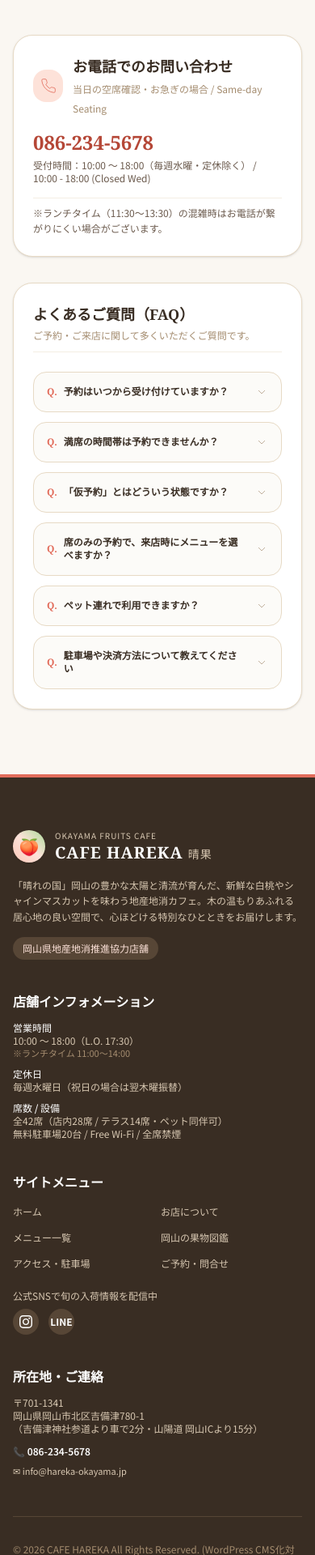
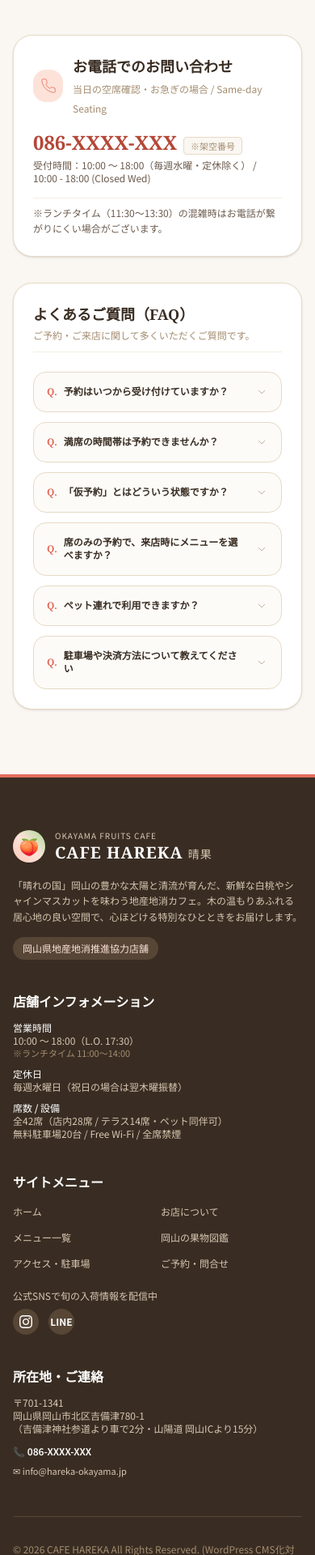
Before and after one commit to ikeda-haruka/okayamaCafe, a WordPress theme: template wordpress-theme/hareka-theme/page-contact.php in a window 390 px wide. Shown: the part 2545-4465 px from the top of the page at 81% size. Run offline with PHP 8.4 and a stand-in for WordPress, Linux system fonts and the light colour scheme; the site name, menu and one post (Sample post) are stand-ins, and other content is empty; style sheets or scripts are compiled from the project's sources.

Commit message:
fix: 実在番号への誤発信防止のため店舗電話番号を086-XXXX-XXX（架空表記）に変更 Fixes #9

```diff
--- a/wordpress-theme/hareka-theme/assets/js/main.js
+++ b/wordpress-theme/hareka-theme/assets/js/main.js
@@ -251,8 +251,8 @@ document.addEventListener('DOMContentLoaded', function () {
         }
         if (bookingCompleteDesc) {
             bookingCompleteDesc.textContent = lang === 'ja'
-                ? 'ご入力いただいたメールアドレス宛に自動返信メールを送信いたしました。メールが届かない場合は、迷惑メールフォルダをご確認いただくか、店舗（086-234-5678）までお電話ください。'
-                : 'An automated confirmation email has been sent to your inbox. If you do not receive it, please check your spam folder or call us at 086-234-5678.';
+                ? 'ご入力いただいたメールアドレス宛に自動返信メールを送信いたしました。メールが届かない場合は、迷惑メールフォルダをご確認いただくか、店舗（086-XXXX-XXX ※架空番号）までお問い合わせください。'
+                : 'An automated confirmation email has been sent to your inbox. If you do not receive it, please check your spam folder or contact us at 086-XXXX-XXX (*dummy number).';
         }
 
         // スロット再描画
--- a/wordpress-theme/hareka-theme/footer.php
+++ b/wordpress-theme/hareka-theme/footer.php
@@ -80,9 +80,9 @@
               （吉備津神社参道より車で2分・山陽道 岡山ICより15分）
             </p>
             <div class="pt-1">
-              <a href="tel:086-234-5678" class="inline-flex items-center gap-2 text-white font-semibold hover:text-[#f7a48d] transition">
-                📞 086-234-5678
-              </a>
+              <span class="inline-flex items-center gap-2 text-white font-semibold" title="架空の店舗のため、実際のお電話はご利用いただけません">
+                📞 086-XXXX-XXX
+              </span>
             </div>
             <div>
               <a href="mailto:info@hareka-okayama-cafe.example.com" class="text-[#d8c8b2] hover:text-white transition text-[11px]">
@@ -112,10 +112,10 @@
         <span class="text-sm">📍</span>
         <span>アクセス</span>
       </a>
-      <a href="tel:086-234-5678" class="flex flex-col items-center justify-center py-1 rounded-lg text-[11px] font-medium text-[#574636] hover:bg-[#f4eee3]">
+      <button type="button" onclick="alert('【CAFE HAREKA】\n当サイトは架空のポートフォリオ用店舗のため、お電話（086-XXXX-XXX）での通話発信はご利用いただけません。ご予約やお問合せはWebフォームをご利用ください。');" class="flex flex-col items-center justify-center py-1 rounded-lg text-[11px] font-medium text-[#574636] hover:bg-[#f4eee3] cursor-pointer" title="架空の店舗のため、実際のお電話はご利用いただけません">
         <span class="text-sm">📞</span>
         <span>お電話</span>
-      </a>
+      </button>
       <a href="<?php echo esc_url( home_url( '/contact/' ) ); ?>" class="flex flex-col items-center justify-center py-1 rounded-lg text-[11px] font-bold bg-gradient-to-r from-[#e26d5c] to-[#b54737] text-white shadow-sm">
         <span class="text-sm">📅</span>
         <span>席予約</span>
--- a/wordpress-theme/hareka-theme/header.php
+++ b/wordpress-theme/hareka-theme/header.php
@@ -112,7 +112,7 @@
         </div>
         <div class="flex items-center gap-4 text-[#d8c8b2]">
           <span>岡山市北区吉備津780</span>
-          <a href="tel:086-234-5678" class="hover:text-white transition">📞 086-234-5678</a>
+          <span class="text-[#fceee9]" title="架空の店舗のため、実際のお電話はご利用いただけません">📞 086-XXXX-XXX</span>
         </div>
       </div>
     </div>
@@ -133,9 +133,9 @@
       <a href="<?php echo esc_url( home_url( '/contact/' ) ); ?>" class="w-full flex items-center justify-center py-3 rounded-xl bg-gradient-to-r from-[#e26d5c] to-[#b54737] text-white font-medium shadow text-sm">
         お席の事前予約・お問い合わせ
       </a>
-      <a href="tel:086-234-5678" class="w-full flex items-center justify-center py-2.5 rounded-xl border border-[#d8c8b2] text-[#574636] font-medium text-sm">
-        📞 お電話：086-234-5678
-      </a>
+      <div class="w-full flex items-center justify-center py-2.5 rounded-xl border border-[#d8c8b2] text-[#574636] font-medium text-sm bg-white/50" title="架空の店舗のため、実際のお電話はご利用いただけません">
+        📞 お電話：086-XXXX-XXX
+      </div>
     </div>
   </div>
 
--- a/wordpress-theme/hareka-theme/page-contact.php
+++ b/wordpress-theme/hareka-theme/page-contact.php
@@ -13,8 +13,8 @@ $faq_items = array(
     array(
         'q_ja' => '予約はいつから受け付けていますか？',
         'q_en' => 'How far in advance can I make a reservation?',
-        'a_ja' => 'ご来店希望日の30日前から、前日の17:00までこちらのWebフォームより受け付けております。当日のご予約や空席確認につきましては、お電話（086-234-5678）にて直接お問い合わせください。',
-        'a_en' => 'We accept online reservations from 30 days up to 1 day prior (until 17:00). For same-day reservations or immediate seat checks, please call us directly (086-234-5678).',
+        'a_ja' => 'ご来店希望日の30日前から、前日の17:00までこちらのWebフォームより受け付けております。当日のご予約や空席確認につきましては、お電話（086-XXXX-XXX ※架空番号）にて直接お問い合わせください。',
+        'a_en' => 'We accept online reservations from 30 days up to 1 day prior (until 17:00). For same-day reservations or immediate seat checks, please call us directly (086-XXXX-XXX *dummy number).',
     ),
     array(
         'q_ja' => '満席の時間帯は予約できませんか？',
@@ -123,7 +123,7 @@ $faq_items = array(
                     </div>
 
                     <p id="booking-complete-desc" class="text-xs text-[#6b5a4d] max-w-md mx-auto leading-relaxed">
-                        ご入力いただいたメールアドレス宛に自動返信メールを送信いたしました。メールが届かない場合は、迷惑メールフォルダをご確認いただくか、店舗（086-234-5678）までお電話ください。
+                        ご入力いただいたメールアドレス宛に自動返信メールを送信いたしました。メールが届かない場合は、迷惑メールフォルダをご確認いただくか、店舗（086-XXXX-XXX ※架空番号）までお問い合わせください。
                     </p>
 
                     <div class="pt-4">
@@ -419,9 +419,14 @@ $faq_items = array(
                     </div>
 
                     <div class="space-y-1">
-                        <a href="tel:086-234-5678" class="text-2xl sm:text-3xl font-serif font-bold text-[#b54737] hover:underline block">
-                            086-234-5678
-                        </a>
+                        <div class="flex items-baseline gap-2">
+                            <span class="text-2xl sm:text-3xl font-serif font-bold text-[#b54737] block" title="架空の店舗のため、実際のお電話はご利用いただけません">
+                                086-XXXX-XXX
+                            </span>
+                            <span class="text-[11px] font-medium text-[#a48c6f] bg-[#faf7f2] px-2 py-0.5 rounded border border-[#e7dac5]">
+                                ※架空番号
+                            </span>
+                        </div>
                         <p class="text-xs text-[#6b5a4d]" id="card-phone-hours">
                             受付時間：10:00 〜 18:00（毎週水曜・定休除く） / 10:00 - 18:00 (Closed Wed)
                         </p>
```
Also changed, not shown: src/components/BottomBar.tsx (+7 -5 lines), src/components/Footer.tsx (+5 -5 lines), src/components/Navbar.tsx (+9 -9 lines), src/pages/AccessPage.tsx (+4 -3 lines), src/pages/ContactPage.tsx (+13 -5 lines), wordpress-theme/hareka-theme/page-access.php (+4 -3 lines).
